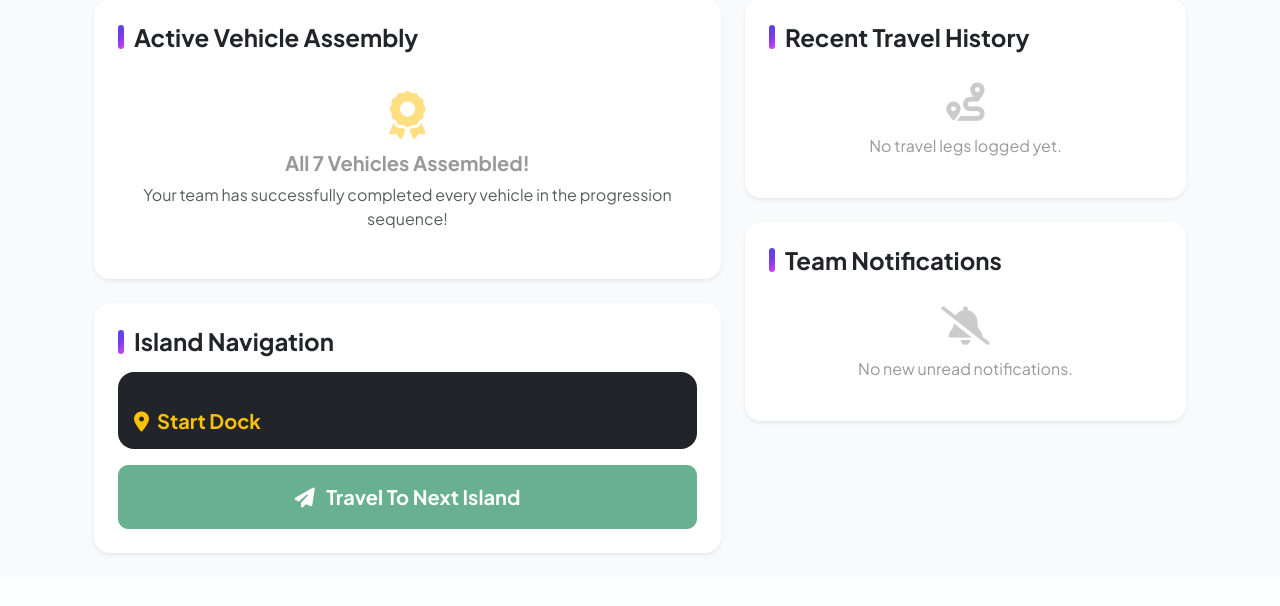
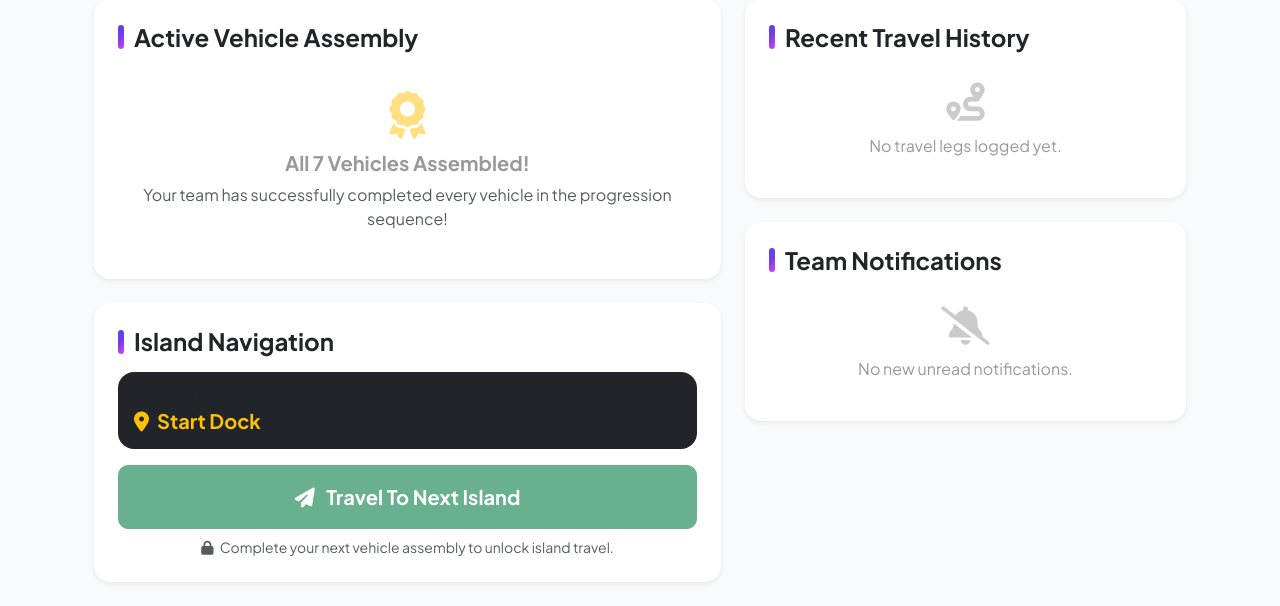
Before and after one commit to marcelinomaged25/shmamsa26, a Django app: page /market/dashboard/ in a window 1280 px wide. Shown: the part 395-1001 px from the top of the page. Before the commit the page ends 951 px from the top, so only its background shows below. Run offline with Django 5.2, Linux system fonts and the light colour scheme; the visitor is signed in with stand-in values (Sample User, id 1); data comes from the database, SQL or seed files in the repository; data that the repository does not hold is empty; some libraries are stand-ins or nearby versions.

Commit message:
fix: logic for travel unlock condition

```diff
--- a/market/templates/market/dashboard.html
+++ b/market/templates/market/dashboard.html
@@ -134,12 +134,12 @@
 
           <form method="post" action="{% url 'market:travel_island' %}">
             {% csrf_token %}
-            <button type="submit" class="btn btn-success btn-lg w-100 fw-bold py-3 shadow" {% if not current_assembly or not current_assembly.is_completed %}disabled{% endif %}>
+            <button type="submit" class="btn btn-success btn-lg w-100 fw-bold py-3 shadow" {% if not can_travel %}disabled{% endif %}>
               <i class="fas fa-paper-plane me-2"></i> Travel To Next Island
             </button>
           </form>
-          {% if current_assembly and not current_assembly.is_completed %}
-            <small class="text-muted text-center d-block mt-2"><i class="fas fa-lock me-1"></i> Complete {{ current_assembly.vehicle.name }} assembly to unlock island travel.</small>
+          {% if not can_travel %}
+            <small class="text-muted text-center d-block mt-2"><i class="fas fa-lock me-1"></i> Complete your next vehicle assembly to unlock island travel.</small>
           {% endif %}
         </div>
       </div>
--- a/market/views.py
+++ b/market/views.py
@@ -127,6 +127,7 @@ def team_dashboard(request):
     history = profile.travel_histories.select_related('from_island', 'to_island', 'vehicle')[:5]
     notifications = profile.notifications.filter(is_read=False)[:5]
     comp_state = _get_competition_state()
+    can_travel = profile.completed_vehicles_count > profile.travel_histories.count()
 
     return render(request, 'market/dashboard.html', {
         'profile': profile,
@@ -135,6 +136,7 @@ def team_dashboard(request):
         'travel_history': history,
         'notifications': notifications,
         'comp_state': comp_state,
+        'can_travel': can_travel,
     })
 
 
@@ -386,14 +388,14 @@ def travel_island(request):
         return redirect('market:team_dashboard')
 
     profile = get_object_or_404(Profile, user=request.user)
-    curr_assembly = profile.current_vehicle_assembly
 
-    # Must have a completed vehicle to travel
+    can_travel = profile.completed_vehicles_count > profile.travel_histories.count()
+    if not can_travel:
+        messages.error(request, 'Your team must complete your current vehicle assembly before travelling to the next island!')
+        return redirect('market:vehicle_assembly')
+
+    # Get the latest completed assembly for travel stats
     prev_assembly = TeamVehicleAssembly.objects.filter(profile=profile, is_completed=True).order_by('-vehicle__progression_order').first()
-
-    if not prev_assembly:
-        messages.error(request, 'Your team must complete your current vehicle before travelling between islands!')
-        return redirect('market:vehicle_assembly')
 
     # Get current island or start at Island #1
     current_island = profile.current_island
```
